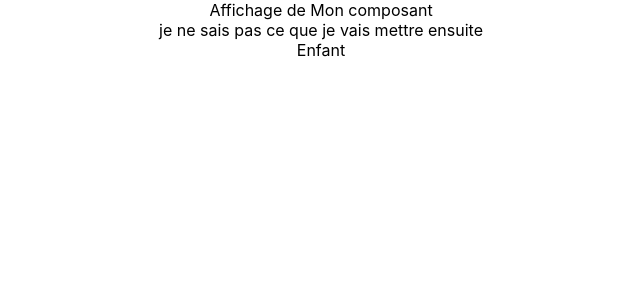
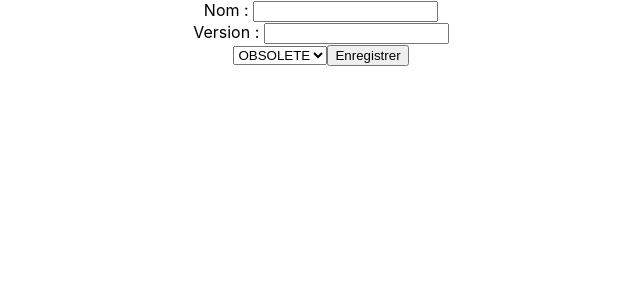
Before and after one commit to slide2009/formation-react-exo, a React (Create React App) app in the folder suivi-applications/: page / in a window 1280 px wide. Shown: the top 300 px of the page, without its empty margins (319-959 px from the left). Built offline with nearby package versions, Linux system fonts and the light colour scheme.

Commit message:
exo formulaire

```diff
--- a/suivi-applications/src/App.js
+++ b/suivi-applications/src/App.js
@@ -1,15 +1,10 @@
-import logo from './logo.svg';
 import './App.css';
-import MonComposant from './components/MonComposant';
-import MonComposantState from './components/MonComposantState';
-import Enfant from './components/Enfant';
+import Formulaire from './components/Formulaire';
 
 const App = () => {
   return (
     <div className="App">
-      <MonComposant>
-        <Enfant/>
-      </MonComposant>
+      <Formulaire />
     </div>
   );
 }
--- /dev/null
+++ b/suivi-applications/src/components/Formulaire.js
@@ -0,0 +1,35 @@
+import React, { useState }  from "react";
+
+const Formulaire = () => {
+
+    const [nom, setNom] = useState('application test')
+    const [version, setVersion] = useState(1)
+    const [etat, setEtat] = useState("OBSOLETE")
+
+    return <form>
+        <div>
+            Nom : <input onChange = {e => {
+                setNom(e.target.value)
+            }
+            }/>
+        </div>
+
+        <div>
+            Version : <input onChange = {e => setVersion(e.target.value)}/>
+        </div>
+
+        <select onChange= {e => setEtat(e.target.value)} value={etat}>
+            <option value="ACTIVE">ACTIVE </option>
+            <option value="OBSOLETE">OBSOLETE</option>
+        </select>
+
+        <button onClick = { e => {
+            e.preventDefault();
+            console.log(nom)
+            console.log(version)
+            console.log(etat)
+        }}>Enregistrer</button>
+    </form>
+}
+
+export default Formulaire
```
